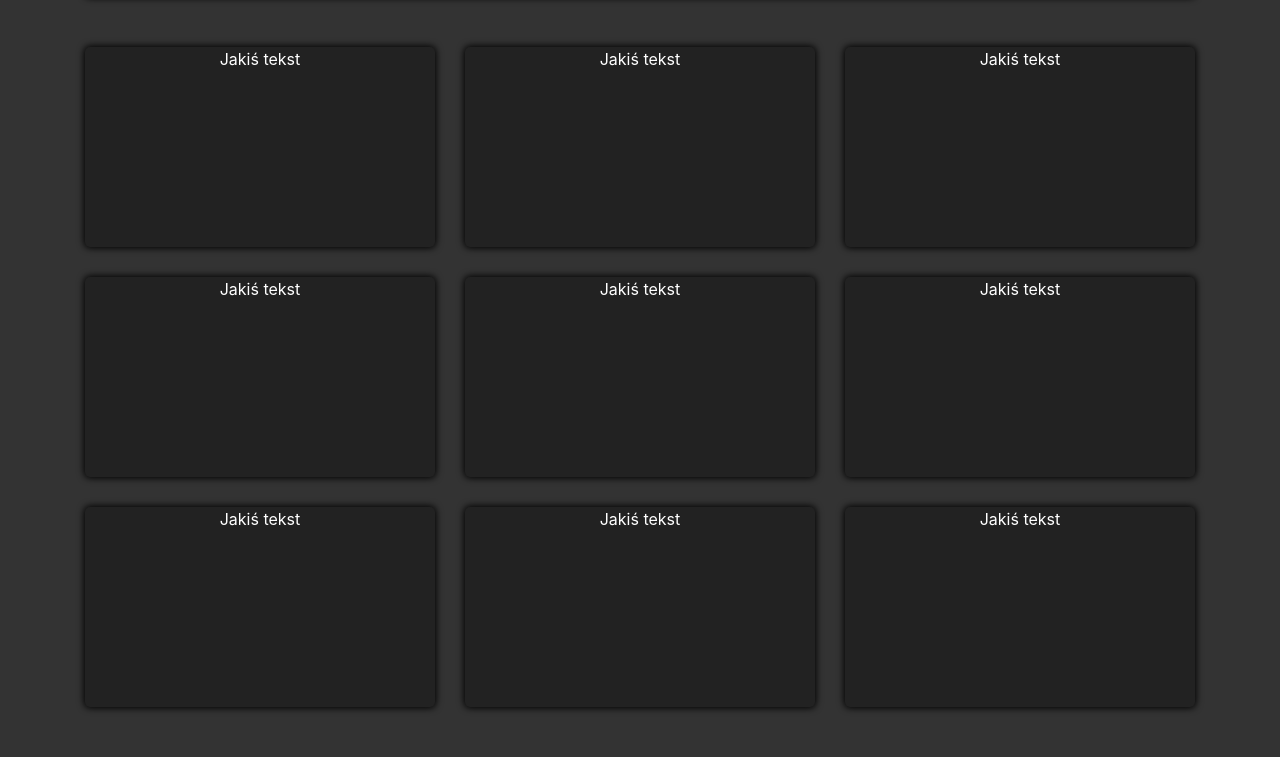
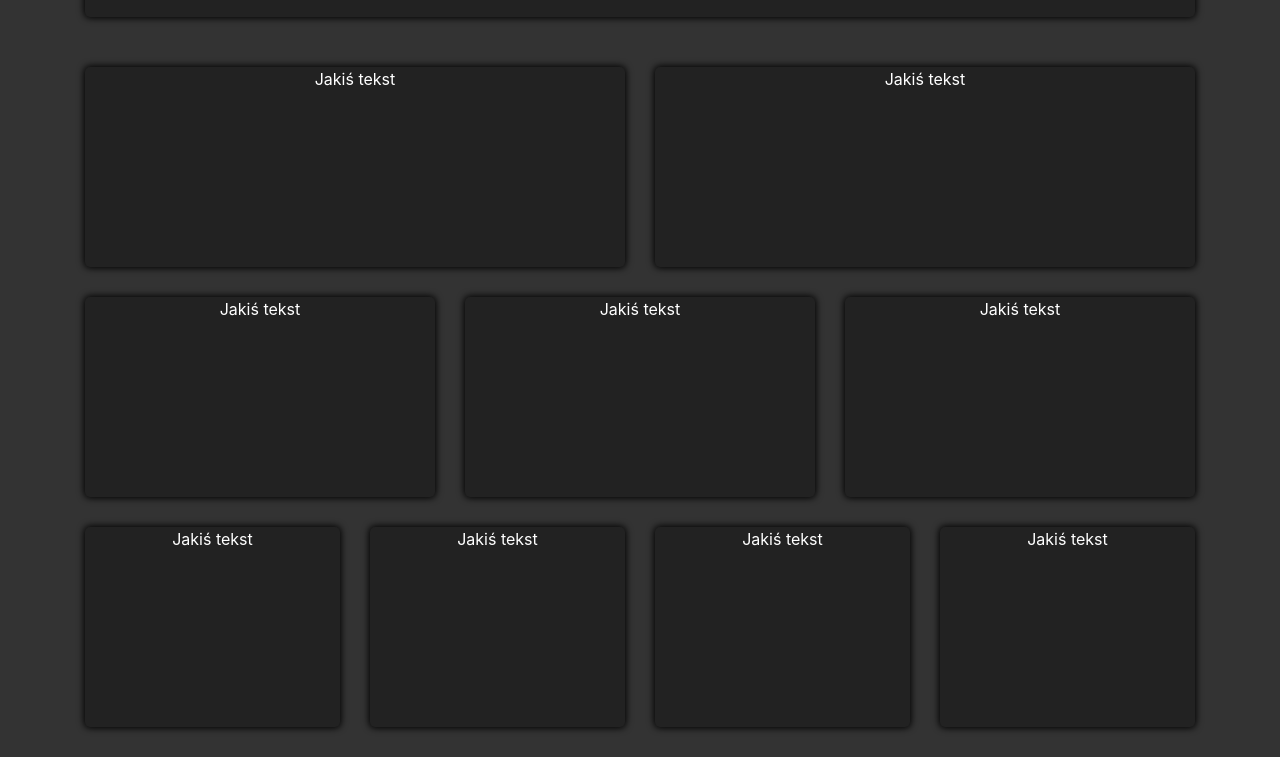
Before and after one commit to DawidMilerski/PierwszyBootstrap, a plain HTML site: page index.html in a window 1280 px wide. Shown: the part 248-1005 px from the top of the page. Drawn offline with nearby package versions, Linux system fonts and the light colour scheme.

Commit message:
Zmiana struktury strony, dodanie margin-top w headerze

```diff
--- a/index.html
+++ b/index.html
@@ -11,18 +11,18 @@
   <body>
 
     <div class="container">
-
         <div class="row">
           <div class="col-sm-12"><div id="header">Lorem ipsum dolor sit amet.</div></div>
+            <div class="col-sm-6 col-md-6"><div class="box">Jakiś tekst</div></div>
+            <div class="col-sm-6 col-md-6"><div class="box">Jakiś tekst</div></div>
+            <div class="w-100"></div>
             <div class="col-sm-6 col-md-4"><div class="box">Jakiś tekst</div></div>
             <div class="col-sm-6 col-md-4"><div class="box">Jakiś tekst</div></div>
             <div class="col-sm-6 col-md-4"><div class="box">Jakiś tekst</div></div>
-            <div class="col-sm-6 col-md-4"><div class="box">Jakiś tekst</div></div>
-            <div class="col-sm-6 col-md-4"><div class="box">Jakiś tekst</div></div>
-            <div class="col-sm-6 col-md-4"><div class="box">Jakiś tekst</div></div>
-            <div class="col-sm-6 col-md-4"><div class="box">Jakiś tekst</div></div>
-            <div class="col-sm-6 col-md-4"><div class="box">Jakiś tekst</div></div>
-            <div class="col-sm-6 col-md-4"><div class="box">Jakiś tekst</div></div>
+            <div class="col-sm-6 col-md-3"><div class="box">Jakiś tekst</div></div>
+            <div class="col-sm-4 col-md-3"><div class="box">Jakiś tekst</div></div>
+            <div class="col-sm-4 col-md-3"><div class="box">Jakiś tekst</div></div>
+            <div class="col-sm-4 col-md-3"><div class="box">Jakiś tekst</div></div>
         </div>
     </div>
 
--- a/style.css
+++ b/style.css
@@ -15,6 +15,7 @@ body{
 
 #header{
     background-color: #222;
+    margin-top: 20px;
     padding: 100px;
     text-align: center;
     margin-bottom: 50px;
```
